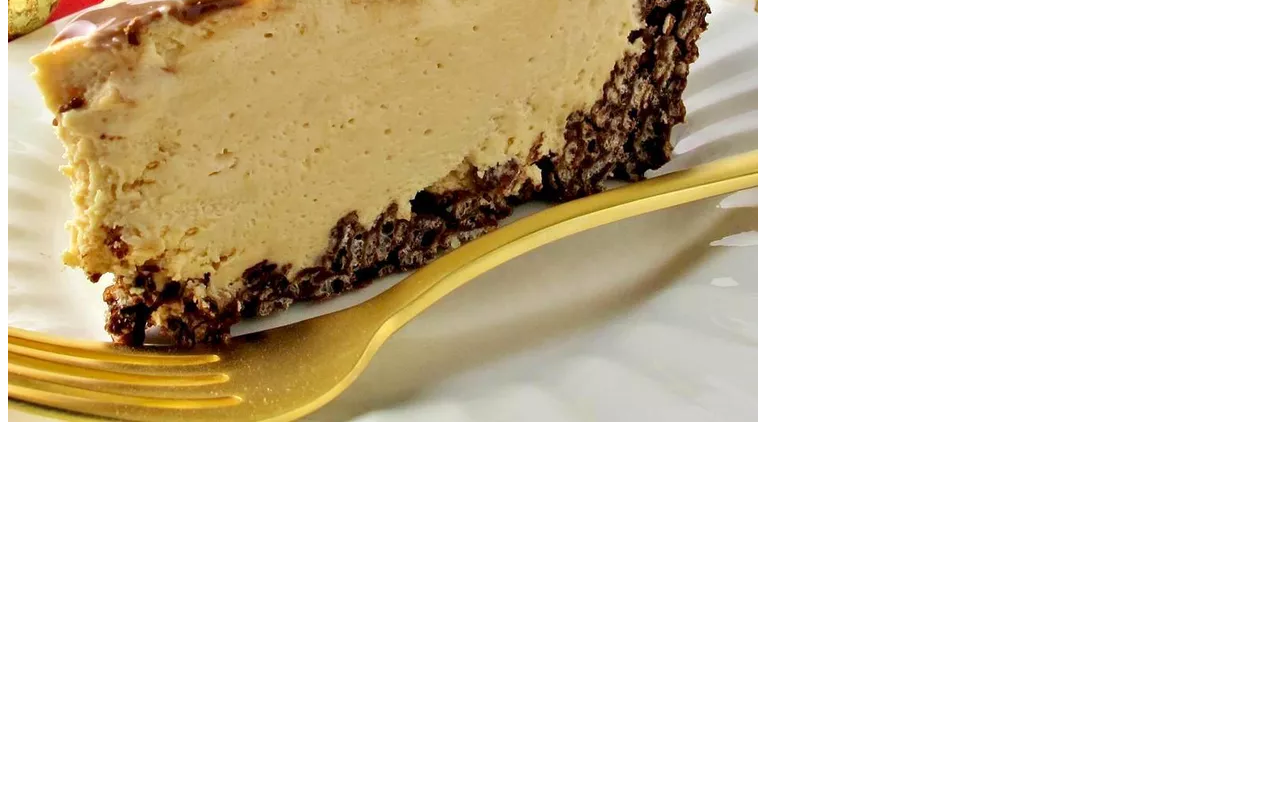
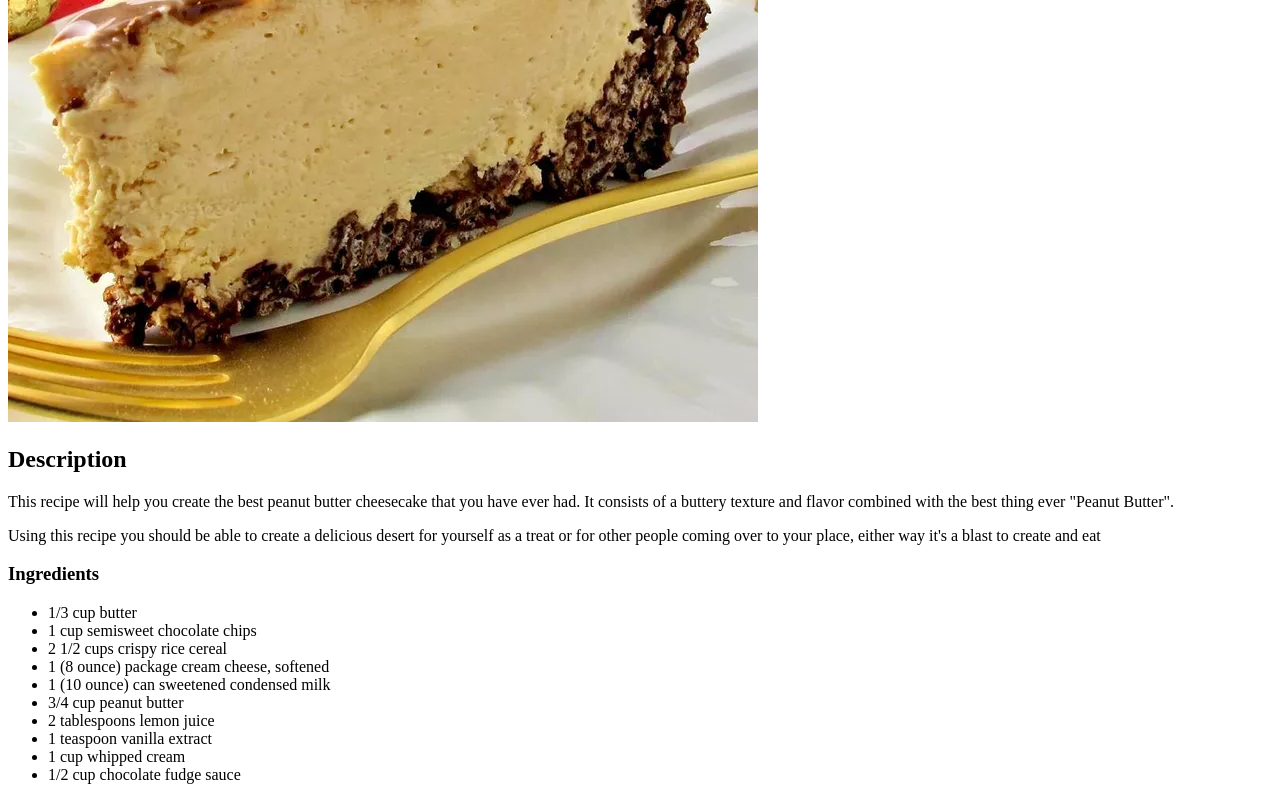
Before and after one commit to Musman391/odin-recipes, a plain HTML site: page recipes/cheesecake.html in a window 1280 px wide. Shown: the part 408-1208 px from the top of the page. Before the commit the page ends 842 px from the top, so only its background shows below. Drawn offline with Linux system fonts and the light colour scheme.

Commit message:
Added the ingredients for the cheescake recipe

```diff
--- a/recipes/cheesecake.html
+++ b/recipes/cheesecake.html
@@ -8,5 +8,22 @@
 	<body>
 		<h1>Frozen Peanut Butter Cheesecake</h1>
 		<img src="../images/cheesecake_peanut.webp" alt="Picture of a Frozen Peanut Butter Cheescake">
+		<h2>Description</h2>
+		<p>This recipe will help you create the best peanut butter cheesecake that you have ever had. It consists of a buttery texture and flavor combined with the best thing ever "Peanut Butter".</p>
+		<p>Using this recipe you should be able to create a delicious desert for yourself as a treat or for other people coming over to your place, either way it's a blast to create and eat</p>
+		<h3>Ingredients</h3>
+		<ul>
+			<li>1/3 cup butter</li>
+			<li>1 cup semisweet chocolate chips</li>
+			<li>2 1/2 cups crispy rice cereal</li>
+			<li>1 (8 ounce) package cream cheese, softened</li>
+			<li>1 (10 ounce) can sweetened condensed milk</li>
+			<li>3/4 cup peanut butter</li>
+			<li>2 tablespoons lemon juice</li>
+			<li>1 teaspoon vanilla extract</li>
+			<li>1 cup whipped cream</li>
+			<li>1/2 cup chocolate fudge sauce</li>
+		</ul>
+
 	</body>
 </html>
```
